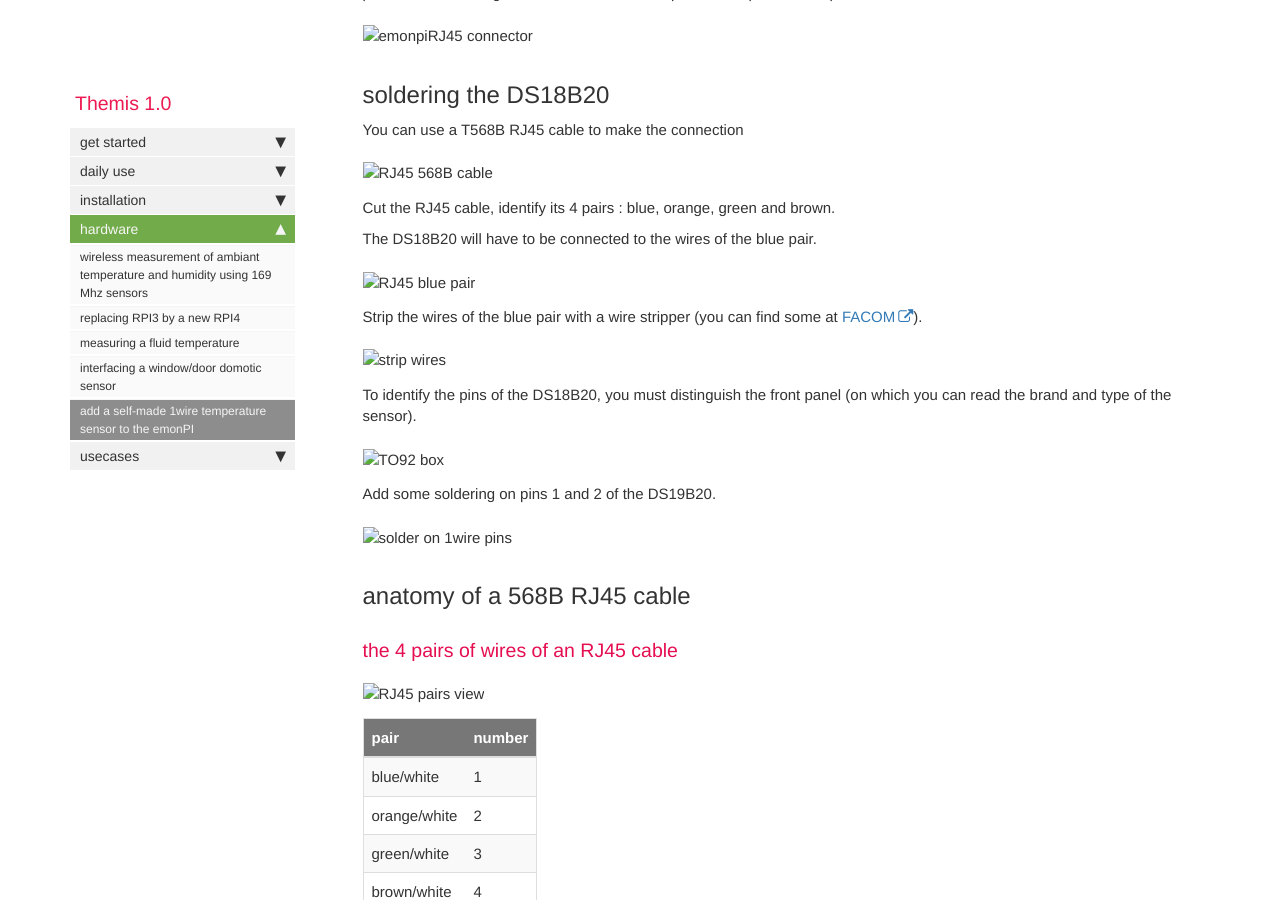
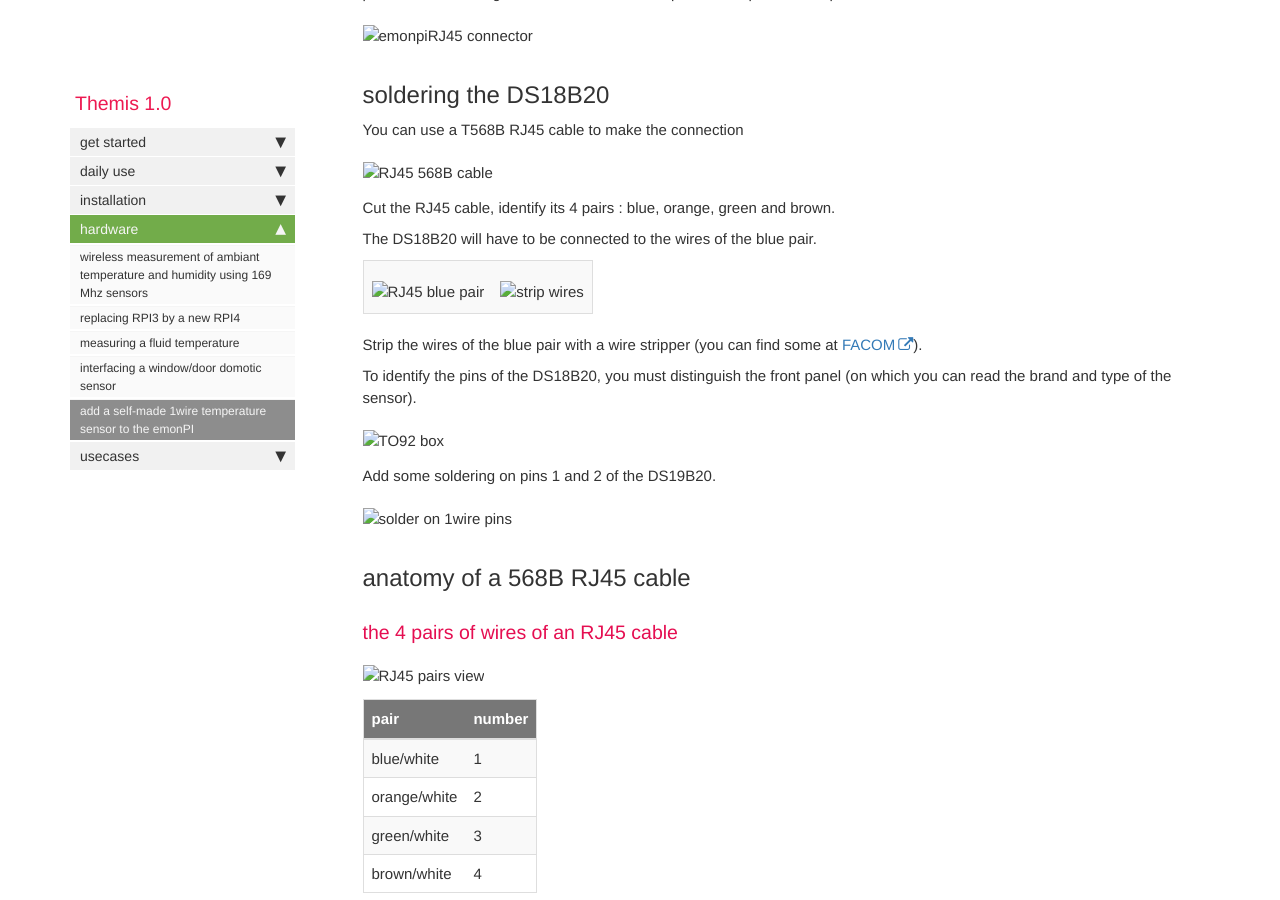
Before and after one commit to dromotherm/documentation, a Jekyll site: the page built from pages/themis/add1wire/1wire.md, in a window 1280 px wide and 900 px high, scrolled down 809 px. Built offline with Jekyll 4.4.1, drawn with Linux system fonts in a browser that asks for light colours; comment, search, counter and statistics services are not loaded.

Commit message:
Update 1wire.md

```diff
--- a/pages/themis/add1wire/1wire.md
+++ b/pages/themis/add1wire/1wire.md
@@ -26,11 +26,12 @@
 
 The DS18B20 will have to be connected to the wires of the blue pair.
 
-![RJ45 blue pair](a1_RJ45_blue_pair.png)
+--|--
+![RJ45 blue pair](a1_RJ45_blue_pair.png)|![strip wires](a2_strip_blue_wires.png)
 
 Strip the wires of the blue pair with a wire stripper (you can find some at [FACOM](https://www.fac18.eu/dz-fr/categorie/electricite)).
 
-![strip wires](a2_strip_blue_wires.png)
+
 
 To identify the pins of the DS18B20, you must distinguish the front panel (on which you can read the brand and type of the sensor).
 
```
